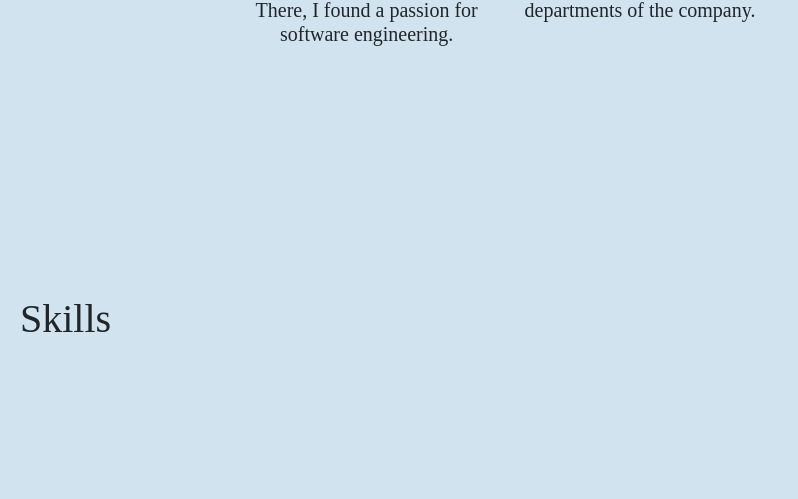
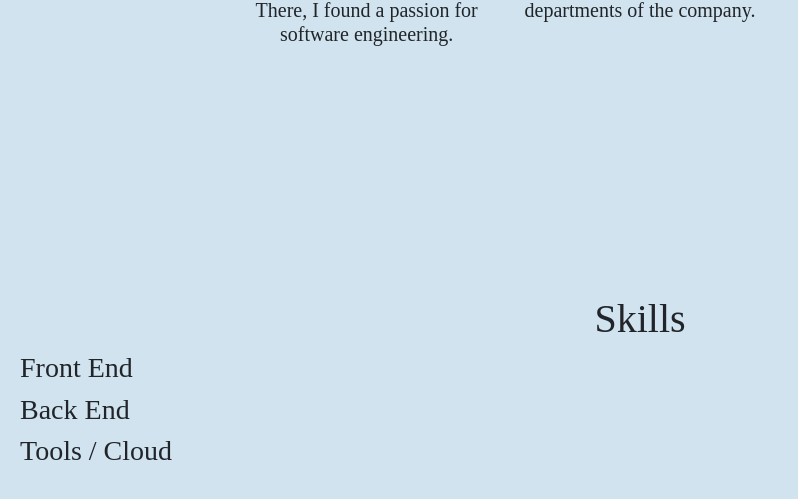
Before and after one commit to LincolnJBunker/portfolio-lincoln, a React (Vite) app: page /portfolio-lincoln/projects in a window 1280 px wide. Shown: the part 1345-1844 px from the top of the page, without its empty margins (0-798 px from the left). Built offline with nearby package versions, Linux system fonts and the light colour scheme; a web font is replaced by a local one.

Commit message:
adding skills arrays

```diff
--- a/src/pages/skills.tsx
+++ b/src/pages/skills.tsx
@@ -2,10 +2,63 @@ import React from "react";
 
 export const Skills = () => {
 
+    const frontend = [
+        'Javascript',
+        'Typescript',
+        'React',
+        'Redux',
+        'HTML',
+        'CSS',
+        'Bootstrap',
+        'Material UI',
+    ];
+
+    const backend = [
+        'Python',
+        'PostgresSQL',
+        'MySQL',
+        'Java',
+        'Node.js',
+        'Express',
+        'REST API',
+        'ETL',
+        'Data Pipelines',
+        'Bash'
+    ];
+
+    const tools = [
+        'Git',
+        'GitHub',
+        'Postman',
+        'Axios',
+        'VSCode',
+        'Microsoft Windows',
+        'Mac OS',
+        'Linux'
+    ];
+
     return (
         <React.Fragment>
             <div>
-                <h1>Skills</h1>
+                <div
+                style={{
+                    alignContent: 'center',
+                    justifyContent: 'center',
+                    display: 'flex'
+                }}>
+                    <h1>Skills</h1>
+                </div>
+                <div>
+                    <div>
+                        <h3>Front End</h3>
+                    </div>
+                    <div>
+                        <h3>Back End</h3>
+                    </div>
+                    <div>
+                        <h3>Tools / Cloud</h3>
+                    </div>
+                </div>
             </div>
         </React.Fragment>
     )
```
